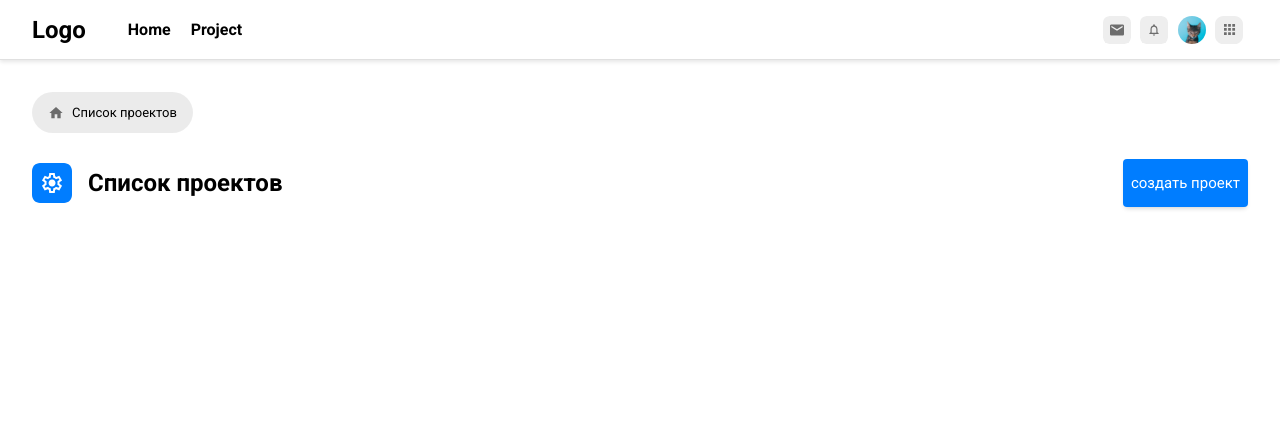
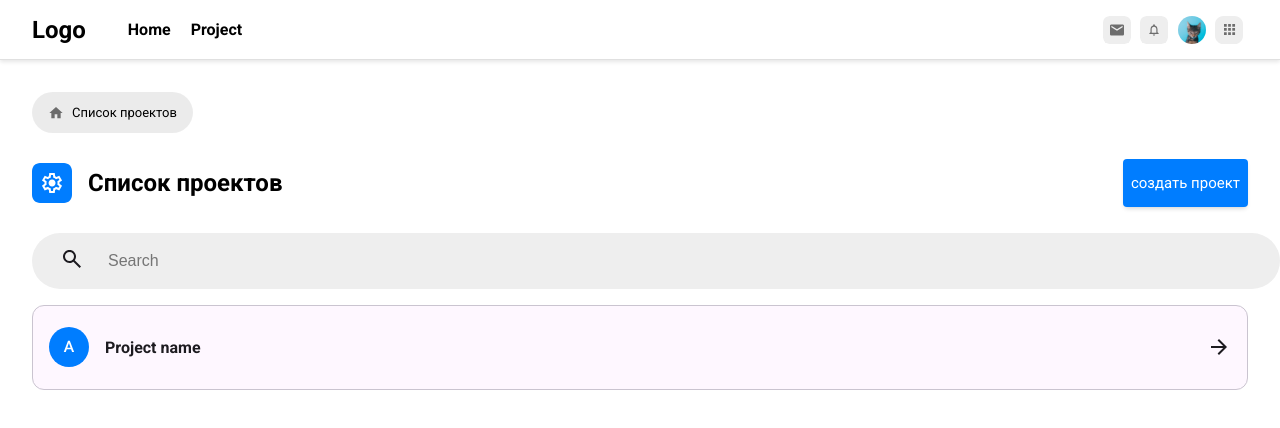
Before and after one commit to digitable-lol/light-traffic, a React (Create React App) app in the folder TrafficLight/trafficlight/: page / in a window 1280 px wide. Shown: the top 428 px of the page. Built offline with nearby package versions, Linux system fonts and the light colour scheme.

Commit message:
feat: add project card

```diff
--- /dev/null
+++ b/TrafficLight/trafficlight/src/components/ProjectCard/ProjectCard.tsx
@@ -0,0 +1,18 @@
+import React from "react";
+import monogram from "../../assets/Monogram.svg";
+import arrow_forward from "../../assets/arrow_forward.svg";
+import "./styles.css";
+
+const ProjectCard: React.FC = () => {
+  return (
+    <div className="project-card">
+      <div className="project-card-left">
+        <img src={monogram} alt="monogram" className="monogram-icon" />
+        <p className="project-name">Project name</p>
+      </div>
+      <img src={arrow_forward} alt="media" className="media-icon" />
+    </div>
+  );
+};
+
+export default ProjectCard;
--- /dev/null
+++ b/TrafficLight/trafficlight/src/components/ProjectCard/styles.css
@@ -0,0 +1,33 @@
+.project-card {
+    display: flex;
+    flex-direction: row;
+    border: 1px solid rgba(202, 196, 208, 1);
+    border-radius: 12px;
+    width: 100%;
+    justify-content: space-between;
+    align-items: center;
+    padding: 16px;
+    background-color: rgba(254, 247, 255, 1);
+}
+
+.project-card-left {
+    display: flex;
+    align-items: center;
+    gap: 16px;
+}
+
+.monogram-icon {
+    width: 40px;
+    height: 40px;
+}
+
+.project-name {
+    font-size: 16px;
+    font-weight: bold;
+    color: rgba(29, 27, 32, 1);
+}
+
+.media-icon {
+    width: 24px;
+    height: 24px;
+}
--- a/TrafficLight/trafficlight/src/pages/project/ProjectPage.tsx
+++ b/TrafficLight/trafficlight/src/pages/project/ProjectPage.tsx
@@ -4,6 +4,8 @@ import HomeButton from "../../components/HomeButton/HomeButton.tsx";
 import settings from "../../assets/settings.svg";
 import CreateProjectButton from "../../components/CreateProjectButton/CreateProjectButton.tsx";
 import "./styles.css";
+import SearchBar from "../../components/SearchBar/SearchBar.tsx";
+import ProjectCard from "../../components/ProjectCard/ProjectCard.tsx";
 
 const ProjectPage = () => {
   return (
@@ -18,6 +20,10 @@ const ProjectPage = () => {
           </div>
           <CreateProjectButton />
         </div>
+        <SearchBar />
+        <div className="main-project">
+          <ProjectCard />
+        </div>
       </div>
     </div>
   );
--- a/TrafficLight/trafficlight/src/pages/project/styles.css
+++ b/TrafficLight/trafficlight/src/pages/project/styles.css
@@ -21,3 +21,8 @@
     align-items: center;
     gap: 16px;
 }
+
+.main-project {
+    display: flex;
+    width: 95%;
+}
```
Also changed, not shown: TrafficLight/trafficlight/src/assets/Monogram.svg (added), TrafficLight/trafficlight/src/assets/arrow_forward.svg (added), TrafficLight/trafficlight/src/components/ProjectCard/index.ts (added), TrafficLight/trafficlight/src/components/SearchBar/index.ts (added), 2 other files (tests, documents, lock files or other folders).
